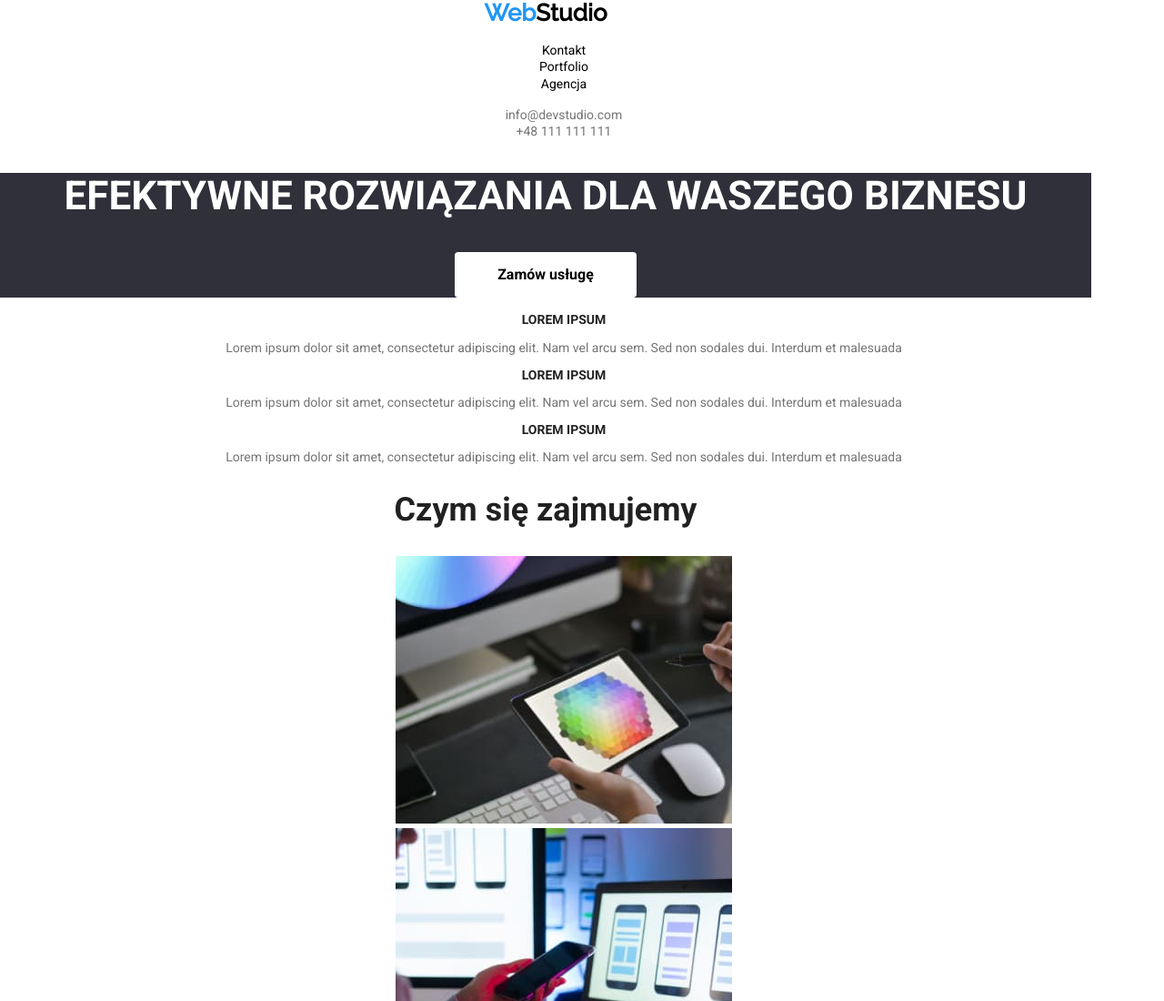
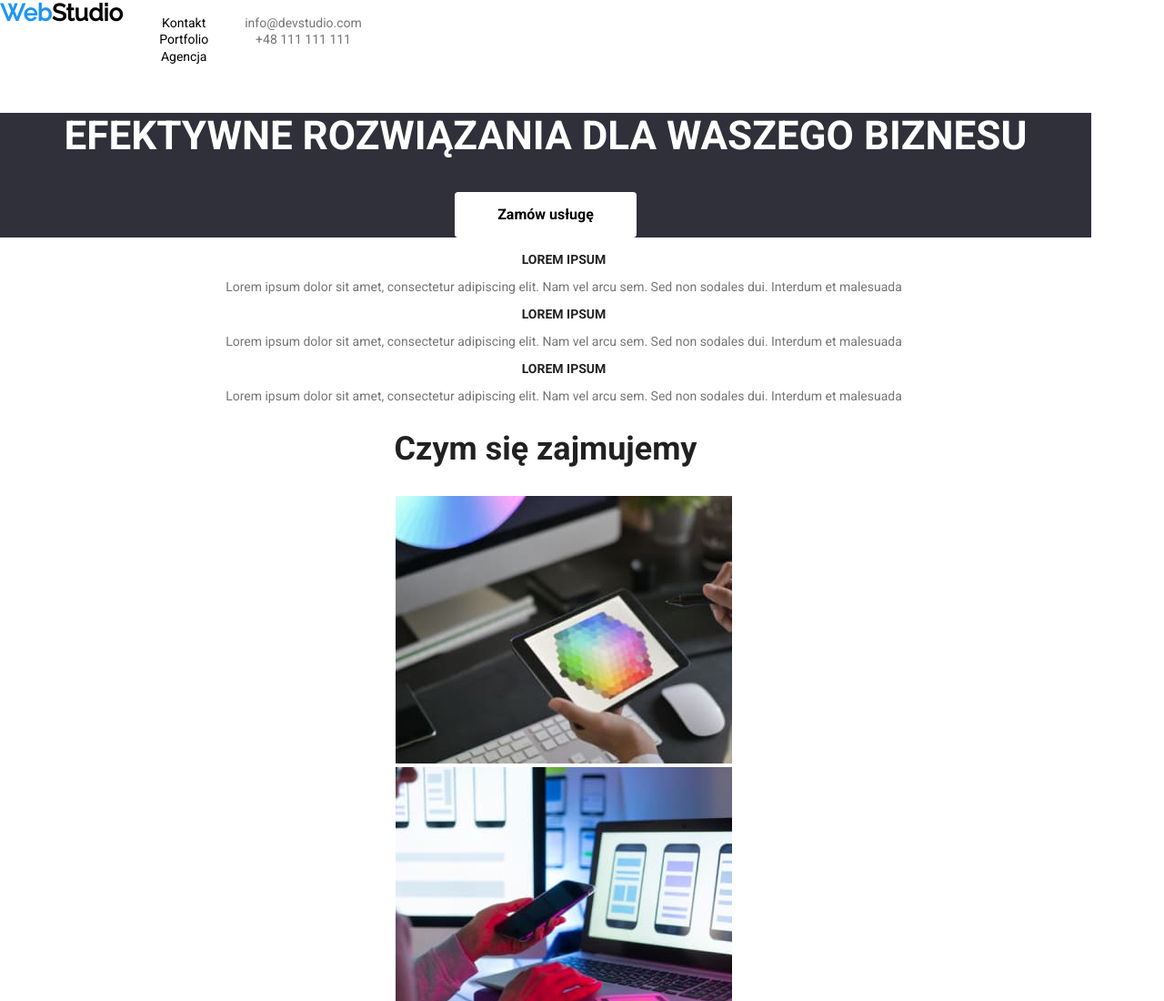
Before and after one commit to daszai/goit-markup-hw-03, a plain HTML site: page index.html in a window 1280 px wide. Shown: the top 1100 px of the page at 91% size. Drawn offline with nearby package versions, Linux system fonts and the light colour scheme.

Commit message:
Update styles.css

```diff
--- a/css/styles.css
+++ b/css/styles.css
@@ -6,7 +6,12 @@
   --colorTextMainG: #757575;
   --background: #ececec;
 }
-
+.section {
+}
+.header1 {
+  display: flex;
+  margin: 0;
+}
 body {
   font-family: Roboto, sans-sef;
   color: var(--colorTextMain);
```
